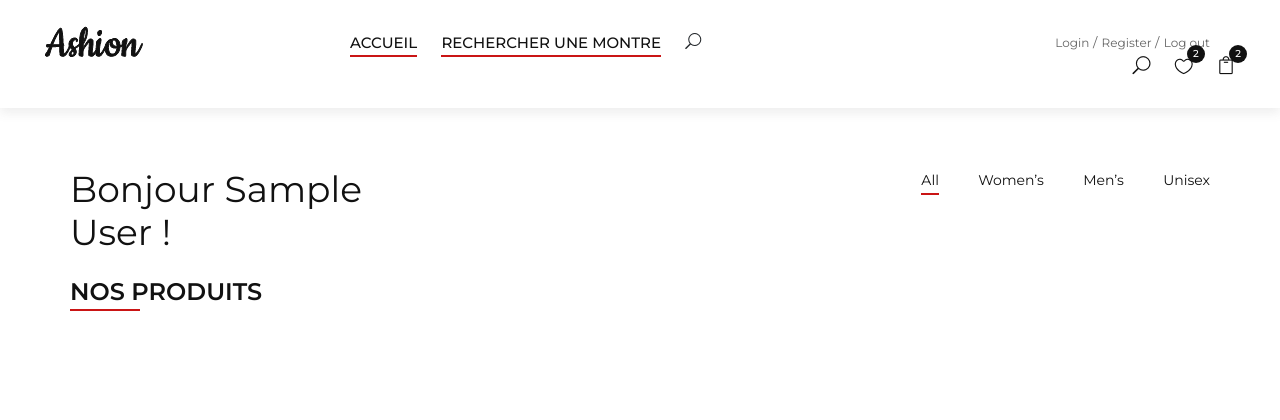
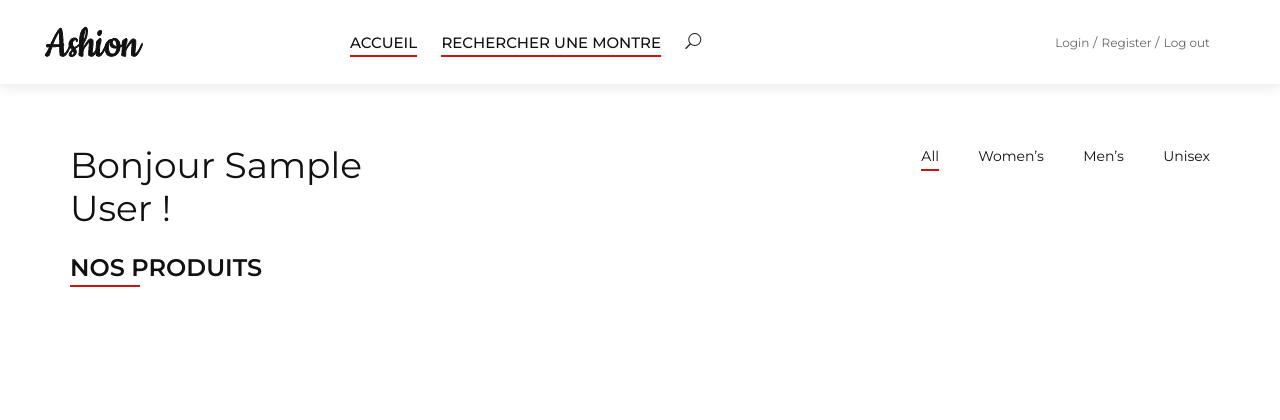
Before and after one commit to SarobidyR/Watch_SEO_project, a PHP site: page / in a window 1280 px wide. Shown: the top 420 px of the page. Run offline with PHP 8.4, Linux system fonts and the light colour scheme; the visitor is signed in with stand-in values (Sample User, id 1); data that the repository does not hold is empty.

Commit message:
petit update

```diff
--- a/header.php
+++ b/header.php
@@ -67,7 +67,7 @@
                         <a href="logout.php">Log out</a>
 
                     </div>
-                    <ul class="header__right__widget">
+                    <!-- <ul class="header__right__widget">
                         <li><span class="icon_search search-switch"></span></li>
                         <li><a href="#"><span class="icon_heart_alt"></span>
                                 <div class="tip">2</div>
@@ -75,7 +75,7 @@
                         <li><a href="#"><span class="icon_bag_alt"></span>
                                 <div class="tip">2</div>
                             </a></li>
-                    </ul>
+                    </ul> -->
                 </div>
             </div>
         </div>
```
